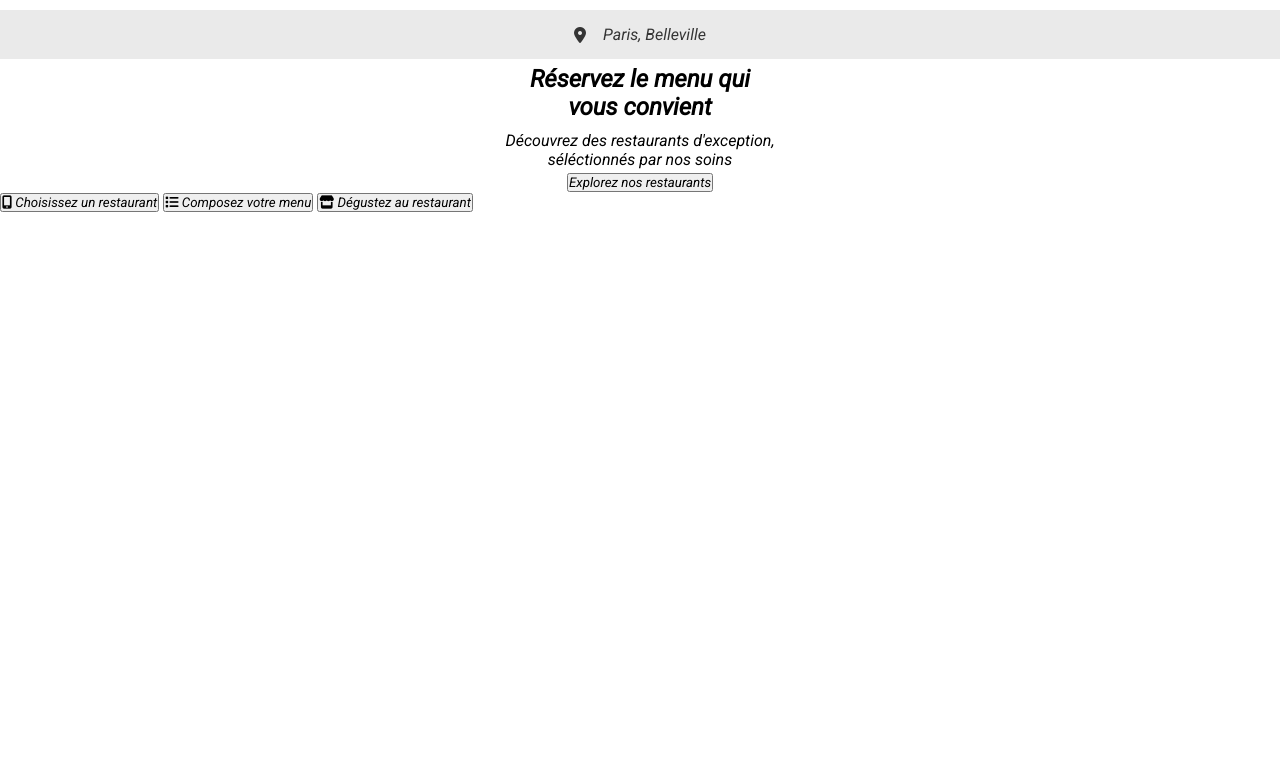
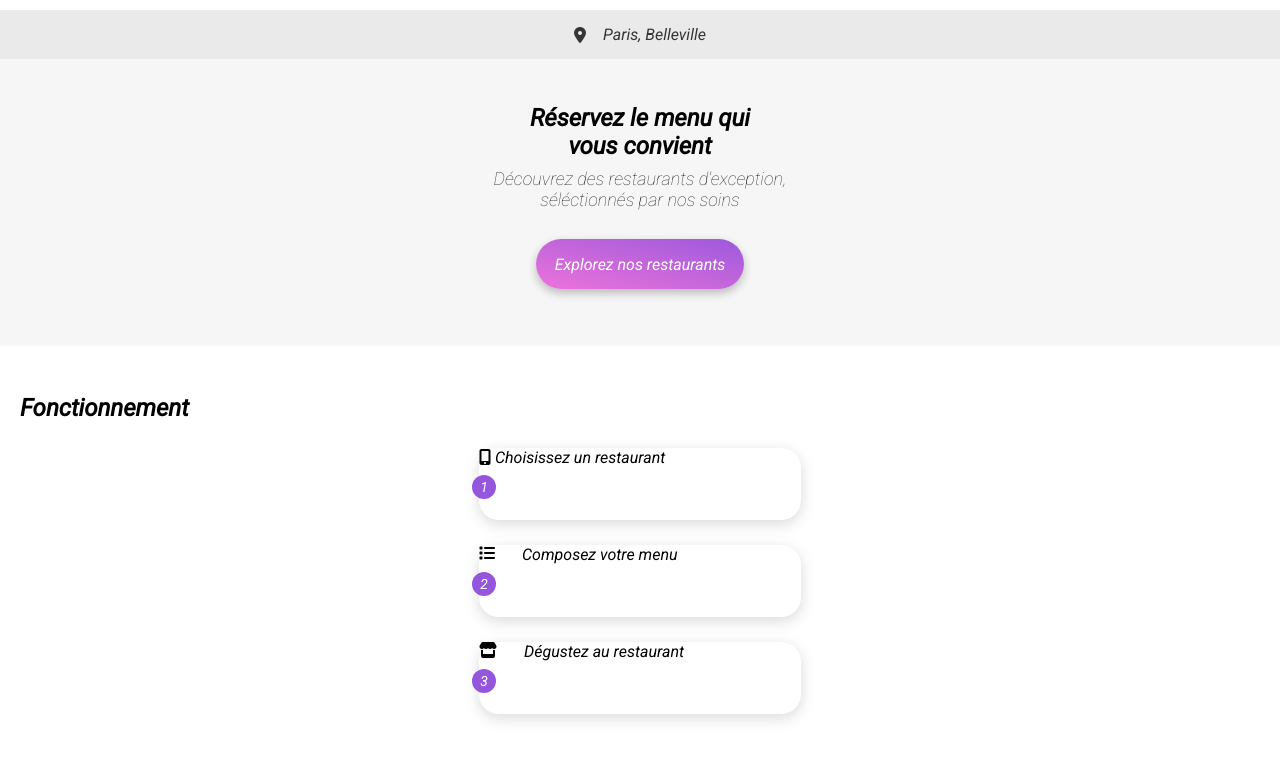
Before and after one commit to Juliendev200/Oh-My-food-, a plain HTML site: page index.html in a window 1280 px wide. Shown: the part 53-812 px from the top of the page. Drawn offline with Linux system fonts and the light colour scheme.

Commit message:
position absolute tests 1stpart

```diff
--- a/index.html
+++ b/index.html
@@ -17,27 +17,32 @@
 <body>
     <div class="main-container">
         <header class="header">
-            <div class="logocontainer">
-                <a href="#" class="previously"><i class="fa-solid fa-arrow-left"></i></a>
-                <img src="assets/ohmyfood.png" class="logo">
+            <div class="header__logocontainer">
+                <a href="#" class="header__logocontainer--previously"><i class="fa-solid fa-arrow-left"></i></a>
+                <img src="assets/ohmyfood.png" class="header__logocontainer--logo">
             </div>
-            <p class="localisation">
+            <p class="header__localisation">
                 <i class="fa-solid fa-location-dot"></i>
                 Paris, Belleville
             </p>
         </header>
         <main>
                 <section class="firstpart">
-                    <div class="intro">
-                        <h1>Réservez le menu qui vous convient</h1>
+                    <div class="firstpart__intro">
+                        <h2>Réservez le menu qui vous convient</h2>
                         <p> Découvrez des restaurants d'exception, séléctionnés par nos soins</p>
-                        <button> Explorez nos restaurants</button>
+                        <a href='#' class="firstpart__intro--button">Explorez nos restaurants</a>
                     </div>
-                    <div class="fonctionnement">
-                        <button> <i class="fa-solid fa-mobile-screen-button"></i> Choisissez un restaurant </button>
-                        <button> <i class="fa-solid fa-list"></i> Composez votre menu </button>
-                        <button> <i class="fa-solid fa-store"></i> Dégustez au restaurant </button>
-                    </div>
+                    <div class="firstpart__fonctionnement">
+                        <h2> Fonctionnement </h2>
+                        <ul>
+                            <li>
+                                <article class=".firstpart__fonctionnement--etape"><i class="fa-solid fa-mobile-screen-button"></i> Choisissez un restaurant</article>
+                            </li>
+                            <li><i class="fa-solid fa-list"></i> Composez votre menu </li>
+                            <li><i class="fa-solid fa-store"></i> Dégustez au restaurant </li>
+                        </ul>
+
                 </section>
         </main>
 
--- a/sass/index.scss
+++ b/sass/index.scss
@@ -12,6 +12,7 @@
     --green-color: #99e2d0;
     --grey-filter:#eaeaea;
     --grey-darker:#353535;
+    --light-grey-background:#f6f6f6;
 }
 
 a {
@@ -23,7 +24,7 @@ a {
     flex-direction: column;
     align-items: center;
     box-sizing: border-box;
-    .logocontainer{
+    .header__logocontainer{
         width: 100%;
         display: flex;
         flex-direction: row;
@@ -33,7 +34,7 @@ a {
         padding-bottom: 13px;
         gap:calc((1/2) * (100% - (162px)) - 47px);
     }
-    .previously {
+        .header__logocontainer--previously {
             display: flex;
             height: 30px;
             width: 30px;
@@ -41,13 +42,13 @@ a {
             justify-content: center;
             text-decoration: none;
         }
-    .logo {
+        .header__logocontainer--logo {
             width:162px;
             height:36px;
             align-items: center;
             padding-right: calc((1/2)* (100% - 162px));
         }
-    .localisation{
+    .header__localisation{
         display: flex;
         width:100%;
         gap: 17px;
@@ -59,11 +60,17 @@ a {
     }
 }
 
-.intro{
+.firstpart{
+    display: flex;
+    flex-direction: column;
+    .firstpart__intro{
         display: flex;
         flex-direction: column;
         align-items: center;
-    h1{
+        background-color: var(--light-grey-background);
+        padding-top:39px;
+        padding-bottom: 57px;
+        h2{
             display: flex;
             width:275px;
             height:68px;
@@ -76,5 +83,79 @@ a {
             height:46px;
             align-items: center;
             text-align: center;
+            font-size: 1.125em;
+            font-weight: 300;
+           color: var(--grey-darker);
+        }
+        .firstpart__intro--button{
+            height:50px;
+            padding: 0px 18.75px;
+            margin-top: 27px;
+
+            background: var(--Button-Gradient, linear-gradient(193deg, #9356dc -11.44%, #FF79DA 123.93%));
+            color:white;
+            box-shadow: 0px 4px 10px 0px rgba(0, 0, 0, 0.25);
+
+            border-radius: 25px;
+
+            box-sizing: border-box;
+
+            display: flex;
+            align-items: center;
+            justify-content: center;
+
+            text-decoration: none;
         }
     }
+    .firstpart__fonctionnement{
+        display: flex;
+        flex-direction: column;
+        padding: 48px 20px 68px 20px;
+        gap:26px;
+        h2{
+            display: flex;
+            justify-content: flex-start;
+            text-align: center;
+        }
+        ul{
+            display: flex;
+            flex-direction: column;
+            justify-content: center;
+            align-items: center;
+            gap:25px;
+            list-style-type: none;
+            li{
+                display:flex;
+                width:322px;
+                height: 72px;;
+                gap:27px;
+                text-align: center;
+                counter-increment: list;
+                border-radius: 20px;
+                box-shadow: 0px 4px 15px 0px rgba(0, 0, 0, 0.15);
+            }
+            li::before{
+                display: flex;
+                content: counter(list);
+                border-radius: 50%;
+                background-color: var(--purple-color);
+                font-size: 14px;
+                color: white;
+                font-weight: 500;
+                width: 24px;
+                height: 24px;
+                justify-content: center;
+                align-items: center;
+                margin-top: 26.86px;
+                margin-left: -7px;
+                z-index: 1;
+                position: absolute;
+            }
+                .firstpart__fonctionnement--etape{
+                    display: flex;
+                    justify-content: center;
+                    align-items: center;
+                }
+        }
+    }
+}
```
Also changed, not shown: sass/index.css, 1 other file. Lines whose indentation alone changed are shown as unchanged.
